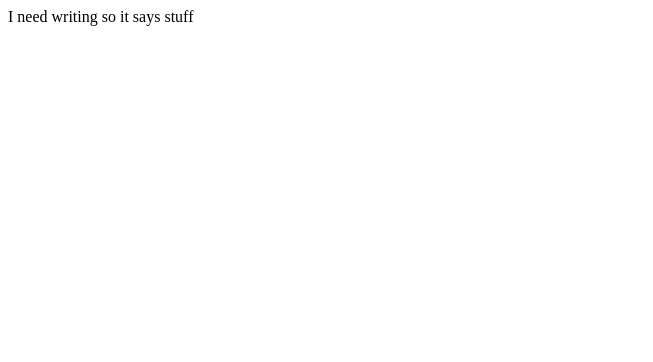
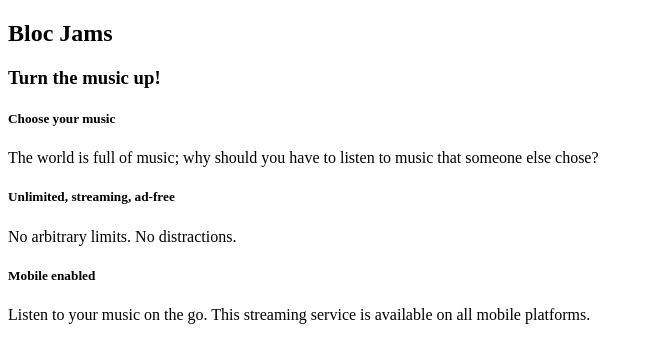
Before and after one commit to dharapateldesigns/bloc-jams, a plain HTML site: page index.html in a window 1280 px wide. Shown: the whole page, without its empty margins (0-653 px from the left). Drawn offline with Linux system fonts and the light colour scheme.

Commit message:
assignment 23 completed

```diff
--- a/index.html
+++ b/index.html
@@ -1 +1,28 @@
-I need writing so it says stuff
+ <!DOCTYPE html>
+ <html>
+     <head></head>
+      <title>Bloc Jams</title>
+     <body>
+
+         <nav> <!-- navigation bar -->
+         </nav>
+         <section> <!-- hero content -->
+             <h1>Bloc Jams</h1>
+             <h3>Turn the music up!</h3>
+         </section>
+         <section> <!-- selling points -->
+           <div>
+                 <h5>Choose your music</h5>
+                 <p>The world is full of music; why should you have to listen to music that someone else chose?</p>
+             </div>
+             <div>
+                 <h5>Unlimited, streaming, ad-free</h5>
+                 <p>No arbitrary limits. No distractions.</p>
+             </div>
+             <div>
+                 <h5>Mobile enabled</h5>
+                 <p>Listen to your music on the go. This streaming service is available on all mobile platforms.</p>
+             </div>
+         </section>
+     </body>
+ </html>
```
